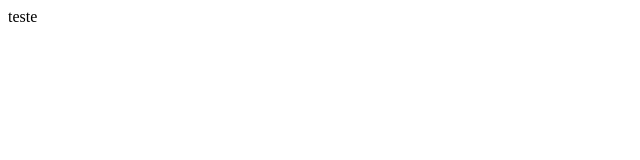
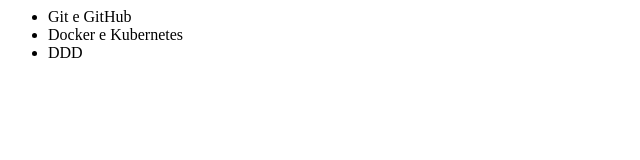
Before and after one commit to marivaldolacerda/portal, a plain HTML site: page index3.html in a window 1280 px wide. Shown: the whole page, without its empty margins (0-640 px from the left). Drawn offline with Linux system fonts and the light colour scheme.

Commit message:
alterando index3.html

```diff
--- a/index3.html
+++ b/index3.html
@@ -1,5 +1,10 @@
 <html>
+  <title>Laboratórios</title>
   <body>
-        <div>teste</body>
-  </body<
+    <ul>
+      <li>Git e GitHub</li>
+      <li>Docker e Kubernetes</li>
+      <li>DDD</li>
+    <ul>
+  </body>
 </html>
```
